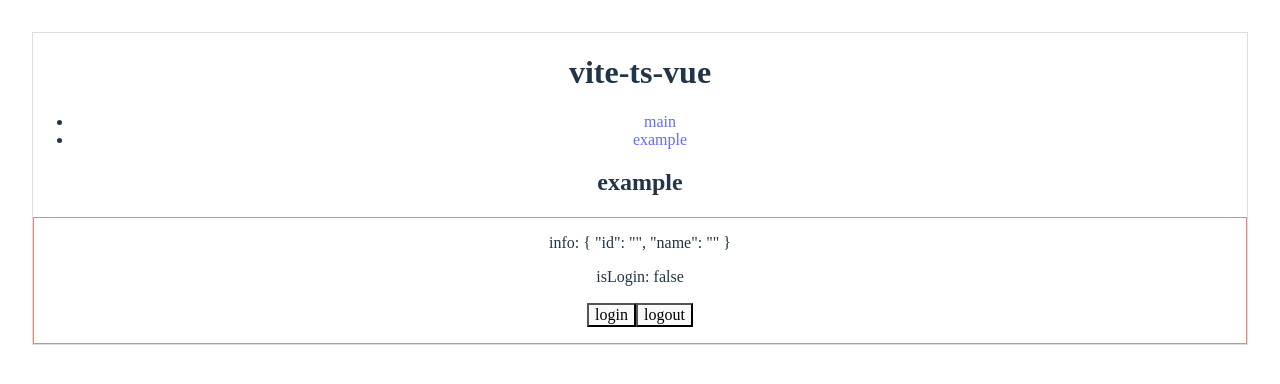
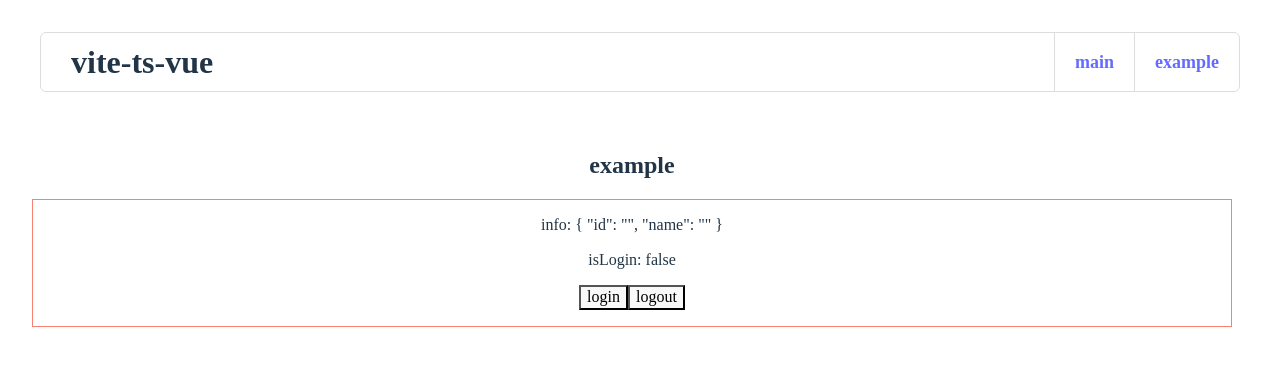
Before and after one commit to eddieyg/project-templates, a Vue app in the folder vite-ts-vue/: page /example in a window 1280 px wide. Shown: the top 384 px of the page. Built offline with nearby package versions, Linux system fonts and the light colour scheme.

Commit message:
style: root layout

```diff
--- a/vite-ts-vue/src/components/layout/RootLayout.vue
+++ b/vite-ts-vue/src/components/layout/RootLayout.vue
@@ -1,6 +1,7 @@
 <template>
   <div class="root-layout">
-    <h1>vite-ts-vue</h1>
+    <header class="root-header">
+      <h1>{{ packageInfo.name }}</h1>
       <nav>
         <ul>
           <li v-for="nav in navList" :key="nav.name">
@@ -10,11 +11,15 @@
           </li>
         </ul>
       </nav>
+    </header>
+    <main>
       <router-view />
+    </main>
   </div>
 </template>
 
 <script setup lang="ts">
+import packageInfo from '../../../package.json'
 import routes from '@/router/routes'
 
 const navList = routes[0].children
@@ -22,7 +27,46 @@ const navList = routes[0].children
 
 <style lang="scss" scoped>
 .root-layout {
-  border: 1px solid #ddd;
-  min-width: 1200px;
+  width: 1200px;
+  padding-top: 100px;
+  .root-header {
+    width: 1200px;
+    display: flex;
+    justify-content: space-between;
+    align-items: center;
+    border: 1px solid $main-border-color;
+    height: 60px;
+    border-radius: $border-radius-m;
+    background-color: #ffffff;
+    position: fixed;
+    top: 32px;
+    left: 50%;
+    transform: translateX(-50%);
+    z-index: 99;
+    h1 {
+      padding: 0px 30px;
+    }
+    nav {
+      height: 100%;
+      ul {
+        display: flex;
+        height: 100%;
+        margin-block-start: 0;
+        margin-block-end: 0;
+        li {
+          height: 100%;
+          list-style: none;
+          padding: 0px 20px;
+          border-left: 1px solid $main-border-color;
+          display: flex;
+          align-items: center;
+          a{
+            font-weight: bold;
+            font-size: 18px;
+          }
+        }
+      }
+    }
+  }
 }
 </style>
--- a/vite-ts-vue/src/style/variable.scss
+++ b/vite-ts-vue/src/style/variable.scss
@@ -1,2 +1,4 @@
 
-$theme-color: 'red'
+$theme-color: 'red';
+$main-border-color: #ddd;
+$border-radius-m: 6px;
```
Lines whose indentation alone changed are shown as unchanged.
